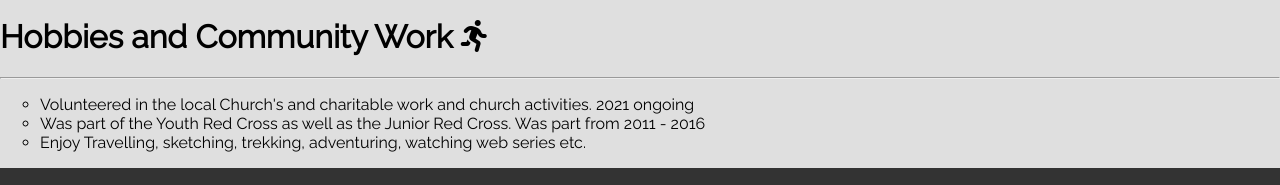
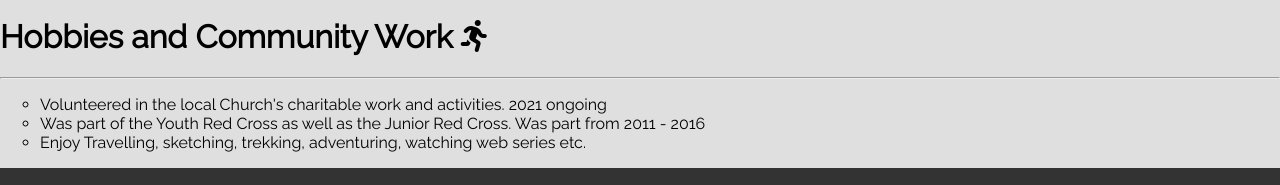
Before and after one commit to rancelazavedo/rancelazavedo.github.io, a plain HTML site: page index.html in a window 1280 px wide. Shown: the part 3751-3936 px from the top of the page. Drawn offline with Linux system fonts and the light colour scheme.

Commit message:
Update index.html
Eyyeh

```diff
--- a/index.html
+++ b/index.html
@@ -290,7 +290,7 @@
     <h1>Hobbies and Community Work <i class="fa-solid fa-person-running"></i></h1>
     <hr>
     <ul style="list-style-type:circle">
-      <li> Volunteered in the local Church's and charitable work and church activities. 2021 ongoing</li>
+      <li> Volunteered in the local Church's charitable work and activities. 2021 ongoing</li>
       <li> Was part of the Youth Red Cross as well as the Junior Red Cross. Was part from 2011 - 2016</li>
       <li> Enjoy Travelling, sketching, trekking, adventuring, watching web series etc.</li>
     </ul>
```
